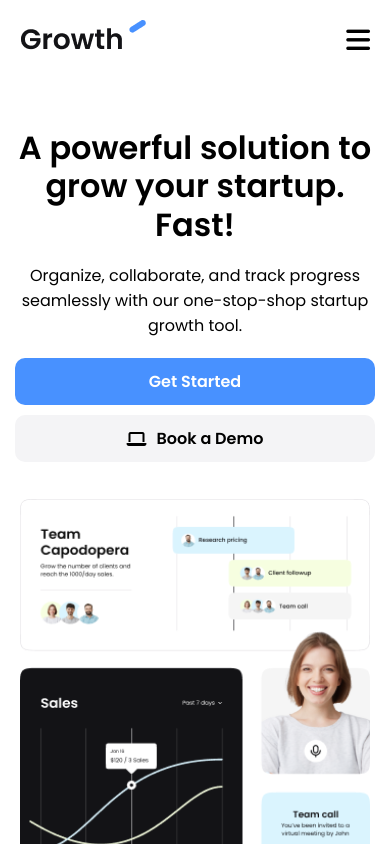
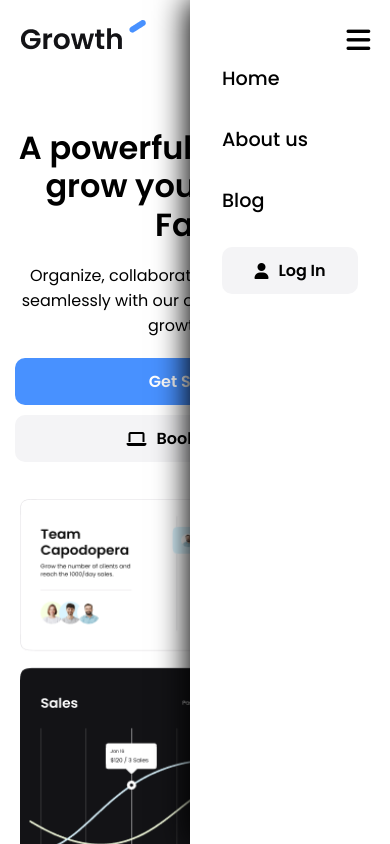
Before and after one commit to ibrsec/Growth-app, a plain HTML site: page index.html in a window 390 px wide. Both pictures are taken after a click on the element 358 px from the left and 41 px from the top of the page. Shown: the top 844 px of the page. Drawn offline with Linux system fonts and the light colour scheme.

Commit message:
open Menu and ask buttons

```diff
--- a/css/style.css
+++ b/css/style.css
@@ -144,6 +144,73 @@ header .container {
 
 .hamburger:hover i {
   color: var(--blue-btn);
+}
+
+/* ! Menu */
+.menu{
+  height: 100vh;
+  width: 200px;
+  position: fixed;
+  top: 0;
+  right: 0;
+  background-color: #fff;
+  box-shadow: -3px 0 30px black;
+  padding: 4rem 2rem;
+  display: flex;
+  flex-direction: column;
+  justify-content: start;
+  gap: 2rem;
+  transform: translateX(500px);
+animation: hamgClose 1s forwards ease;
+
+  transition: .5s all ease;
+}
+
+
+@keyframes hamgClose{
+  from{
+    transform: translateX(0);
+
+  }
+  to{
+      transform: translateX(500px);
+
+  }
+}
+
+.menu.open{
+  /* transform: translateX(0); */
+animation: hamgOpen 1s forwards ease;
+}
+@keyframes hamgOpen{
+  from{
+    transform: translateX(500px);
+
+  }
+  to{
+      transform: translateX(0);
+
+  }
+}
+.menu a{
+  font-size: 1.2rem;
+  color: var(--font-color-black);
+  font-weight: 500;
+  transition: .5s all ease;
+}
+
+.menu a:hover{
+  font-size: 1.2rem;
+  color: var(--linkhover-color);
+}
+.menu button{
+  width: 100%;
+}
+.hamburger{
+  z-index: 10;
+}
+.hamburger:hover #hamburger-menu{
+  background-color: red;
 }
 
 /* ! Section hero */
@@ -587,7 +654,11 @@ footer .container {
     align-items: center;
     justify-content: center;
   }
-
+  .hamburger{
+    position: fixed;
+    top: 1.25rem;
+    right: 1.23rem;
+  }
 }
 
 @media (max-width: 500px) {
--- a/index.html
+++ b/index.html
@@ -37,6 +37,15 @@
         </div>
       </div>
     </header>
+    <div class="menu" id="hamburger-menu">
+      <a href="#">Home</a>
+      <a href="#">About us</a>
+      <a href="#">Blog</a>
+      <button class="btn light-btn">
+        <i class="fa-solid fa-user"></i>
+        Log In
+      </button>
+    </div>
 
     <main>
       <!-- ?hero -->
@@ -194,7 +203,7 @@
             <h1 class="text-xl">Frequently Asked Questions</h1>
             <div class="question-buttons">
               <div>
-                <button class="btn blue-btn">All</button>
+                <button class="btn dark-gray-btn blue-btn">All</button>
                 <button class="btn dark-gray-btn">Getting Started</button>
                 <button class="btn dark-gray-btn">Pricing</button>
               </div>
@@ -289,6 +298,7 @@
         </div>
       </section>
     </main>
+
     <footer class="bg-black">
       <div class="container">
         <div class="footer-left">
@@ -333,5 +343,7 @@
         </div>
       </div>
     </footer>
+
+    <script src="./js/script.js"></script>
   </body>
 </html>
--- /dev/null
+++ b/js/script.js
@@ -0,0 +1,20 @@
+const hamburgerBtn =  document.querySelector(".hamburger");
+const openMenu = document.getElementById("hamburger-menu");
+
+const questionBtns =  document.querySelectorAll(".question-buttons button");
+
+
+hamburgerBtn.addEventListener("click",function(){
+    openMenu.classList.toggle("open");
+});
+
+
+
+questionBtns.forEach((btn) =>{
+    btn.addEventListener("click",function(){
+        for(let i = 0; i < questionBtns.length ; i ++){
+            questionBtns[i].classList.remove("blue-btn");
+        }
+        btn.classList.toggle("blue-btn");
+    });
+});
```
